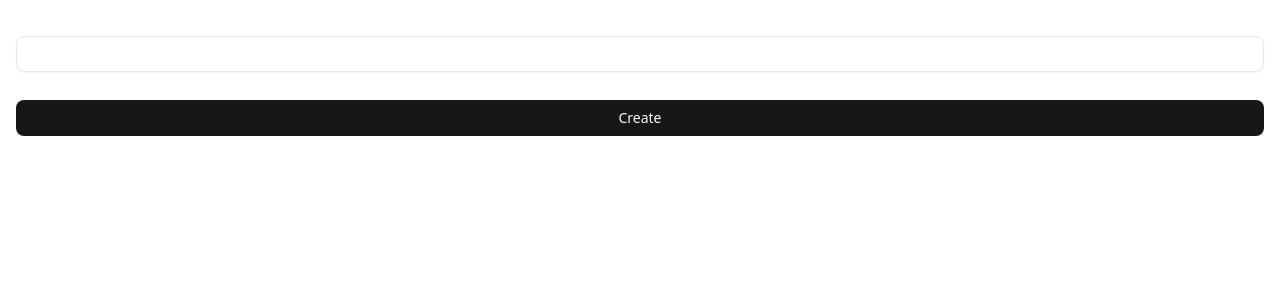
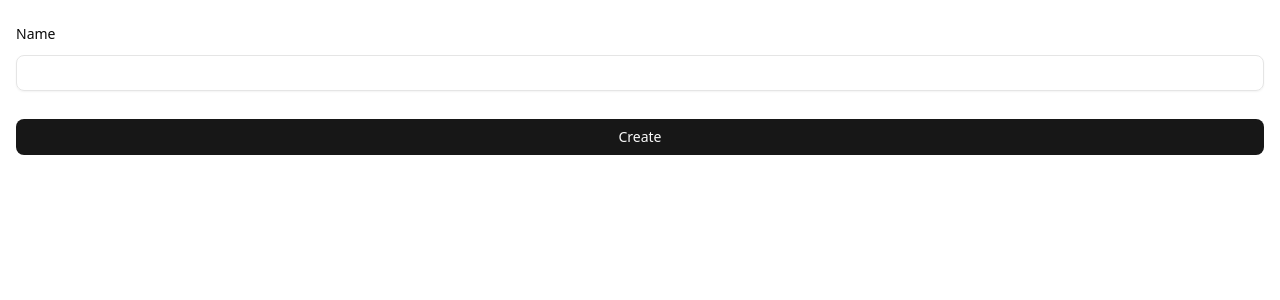
Before and after one commit to Hamm01/FormsSetup, a Next.js app: page / in a window 1280 px wide. Shown: the top 300 px of the page. Built offline with nearby package versions, Linux system fonts and the light colour scheme.

Commit message:
Added the label name to working input label

```diff
--- a/src/app/page.tsx
+++ b/src/app/page.tsx
@@ -62,8 +62,9 @@ export default function Home() {
       }}>
         <FieldGroup>
           <form.AppField name='name'>
-            {field => <field.Input />}
+            {field => <field.Input label='Name' />}
           </form.AppField>
+
           {/* <FormSelect control={form.control}
             name="status" label="status">
             {PROJECT_STATUSES.map(status => (
```
